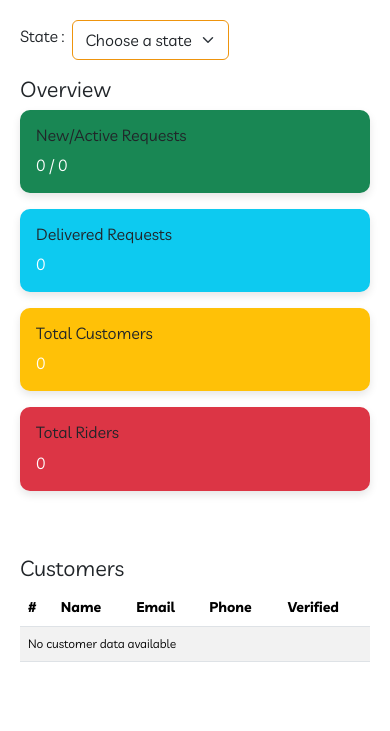
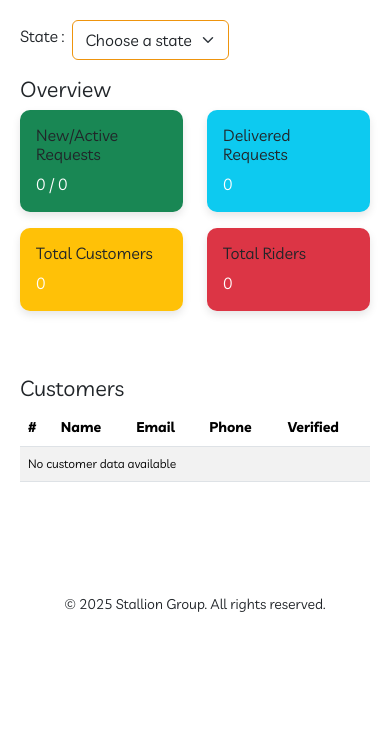
Before and after one commit to Chybozz/Stallion_Routes, a Flask app: page /admin_customer in a window 390 px wide. Shown: the part 58-789 px from the top of the page. After the commit the page ends 670 px from the top, so only its background shows below. Run offline with Flask 3, Linux system fonts and the light colour scheme; data that the repository does not hold is empty; some libraries are stand-ins or nearby versions.

Commit message:
Latest Commits

```diff
--- a/templates/admin_customer.html
+++ b/templates/admin_customer.html
@@ -85,7 +85,7 @@
         <section id="overview" class="mb-5">
         <h4>Overview</h4>
         <div class="row">
-            <div class="col-lg-3 col-md-6 col-sm-6 col-12 mb-3">
+            <div class="col-lg-3 col-md-6 col-sm-6 col-6 mb-3">
                 <div class="card bg-success text-white">
                     <div class="card-body">
                         <h6 class="h6 text-dark">New/Active Requests</h6>
@@ -93,7 +93,7 @@
                     </div>
                 </div>
             </div>
-            <div class="col-lg-3 col-md-6 col-sm-6 col-12 mb-3">
+            <div class="col-lg-3 col-md-6 col-sm-6 col-6 mb-3">
                 <div class="card bg-info text-white">
                     <div class="card-body">
                         <h6 class="h6 text-dark">Delivered Requests</h6>
@@ -101,7 +101,7 @@
                     </div>
                 </div>
             </div>
-            <div class="col-lg-3 col-md-6 col-sm-6 col-12 mb-3">
+            <div class="col-lg-3 col-md-6 col-sm-6 col-6 mb-3">
             <div class="card bg-warning text-white">
                 <div class="card-body">
                     <h6 class="h6 text-dark">Total Customers</h6>
@@ -109,7 +109,7 @@
                 </div>
             </div>
             </div>
-            <div class="col-lg-3 col-md-6 col-sm-6 col-12 mb-3">
+            <div class="col-lg-3 col-md-6 col-sm-6 col-6 mb-3">
             <div class="card bg-danger text-white">
                 <div class="card-body">
                     <h6 class="h6 text-dark">Total Riders</h6>
```
Also changed, not shown: templates/admin_payments.html (+4 -4 lines), templates/admin_rider.html (+4 -4 lines).
